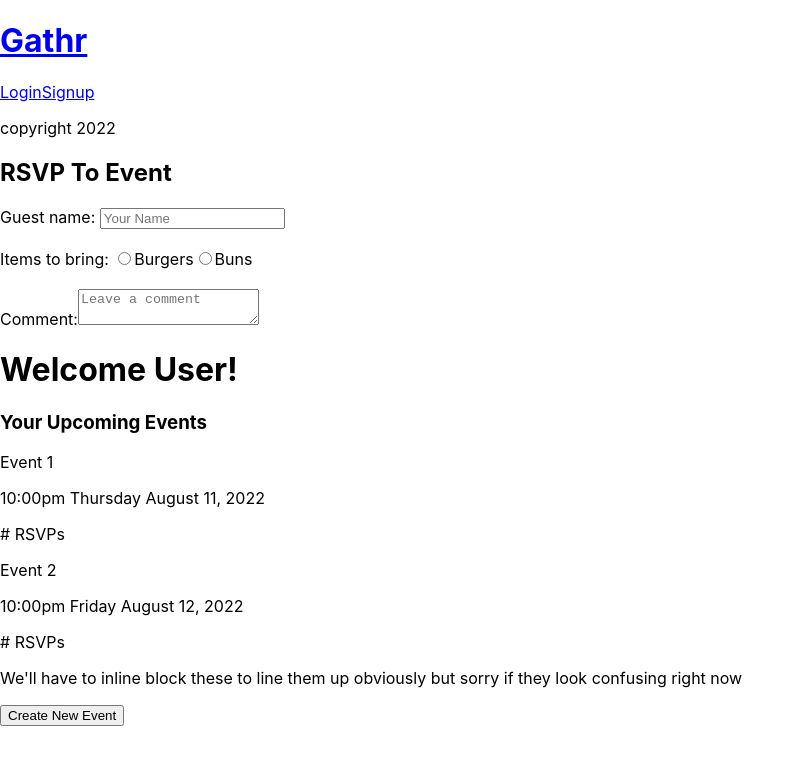
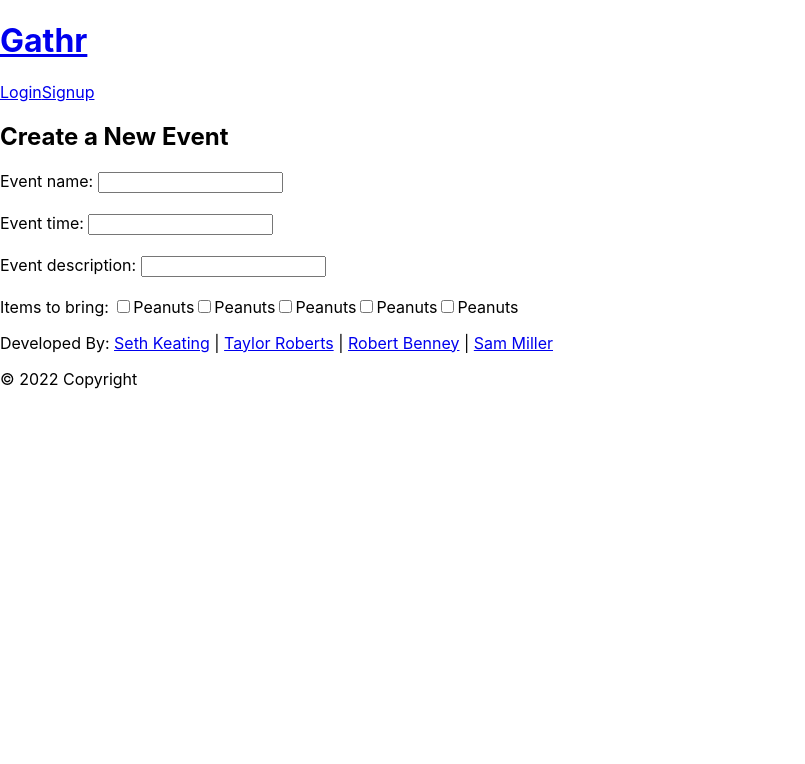
Before and after one commit to Rbenney15/gathr, a React (Create React App) app in the folder client/: page /create-event/rsvp in a window 1280 px wide. Shown: the top 764 px of the page, without its empty margins (0-805 px from the left). Built offline with nearby package versions, Linux system fonts and the light colour scheme.

Commit message:
creating routes layout

```diff
--- a/client/src/App.js
+++ b/client/src/App.js
@@ -41,23 +41,50 @@ function App() {
   return (
     <ApolloProvider client={client}>
       <Router>
-        <Nav></Nav>
+        <div className="flex-column justify-flex-start min-100-vh">
+          <Nav />
+          <div className="container">
             <Routes>
               <Route path="/" element={<HomePage />} />
               <Route path="/login" element={<Login />} />
               <Route path="/signup" element={<Signup />} />
-          <Route path="/create-event" element={<CreateEvent />} />
+              <Route path="/userdash" element={<UserDash />}>
+                <Route path=":id" element={<UserDash />} />
+              </Route>
+              <Route path='/create-event' element={<CreateEvent />}>
+                <Route path=":id" element={<CreateEvent />} />
+                <Route path="rsvp" element={<Rsvp />} />
+              </Route>
             </Routes>
+          </div>
           <Footer />
-        <div>
-        <Rsvp />
-        </div>
-        <div>
-        <UserDash />
         </div>
       </Router>
     </ApolloProvider>
   );
 }
 
+// function App() {
+//   return (
+//     <ApolloProvider client={client}>
+//       <Router>
+//         <Nav></Nav>
+//         <Routes>
+//           <Route path="/" element={<HomePage />} />
+//           <Route path="/login" element={<Login />} />
+//           <Route path="/signup" element={<Signup />} />
+//           <Route path="/create-event" element={<CreateEvent />} />
+//         </Routes>
+//         <Footer />
+//         <div>
+//         <Rsvp />
+//         </div>
+//         <div>
+//         <UserDash />
+//         </div>
+//       </Router>
+//     </ApolloProvider>
+//   );
+// }
+
 export default App;
--- a/client/src/components/Rsvp.jsx
+++ b/client/src/components/Rsvp.jsx
@@ -1,4 +1,5 @@
 import React from "react";
+import { Link } from "react-router-dom";
 
 function Rsvp () {
     return (
@@ -25,6 +26,9 @@ function Rsvp () {
                          Comment:
                     <textarea placeholder="Leave a comment" />
                     </label>
+                    <Link to='/event:id'>
+                    <button>RSVP</button>
+                    </Link>
                 </div>
             </form>
         </div>
--- a/client/src/components/event.jsx
+++ b/client/src/components/event.jsx
@@ -5,7 +5,7 @@ function Event () {
     return (
         <div>
             <h1>Event.name</h1>
-            <Link to=''>
+            <Link to='/event:id'>
                 <button>Update Event</button>
             </Link>
             <div>
--- a/client/src/components/footer.jsx
+++ b/client/src/components/footer.jsx
@@ -3,7 +3,10 @@ import React from "react";
 function Footer () {
     return (
         <div>
-            <p>copyright 2022</p>
+            <p>
+            Developed By: <a href='https://github.com/abel-baker'>Seth Keating</a> | <a href='https://github.com/taystarr'>Taylor Roberts</a> | <a href='https://github.com/Rbenney15'>Robert Benney</a> | <a href='https://github.com/samdakota'>Sam Miller</a>
+            </p>
+            <p>© 2022 Copyright</p>
         </div>
     )
 }
--- a/client/src/components/navbar.jsx
+++ b/client/src/components/navbar.jsx
@@ -13,6 +13,7 @@ function Nav () {
                     <Link to='/login'>Login</Link>
 
                     <Link to='/signup'>Signup</Link>
+
                 </nav>
             </div>
         </header>
```
Lines whose indentation alone changed are shown as unchanged.
